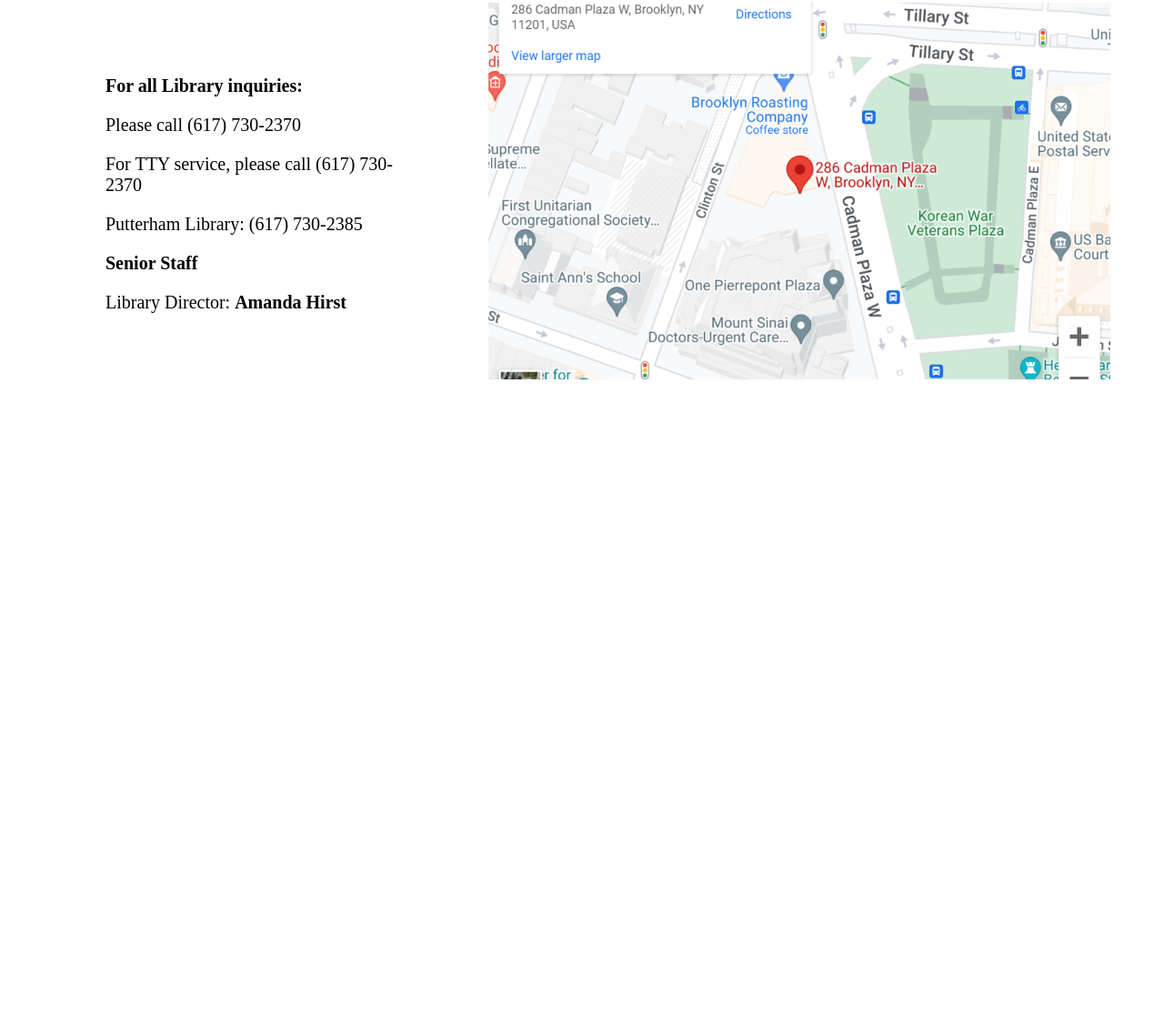
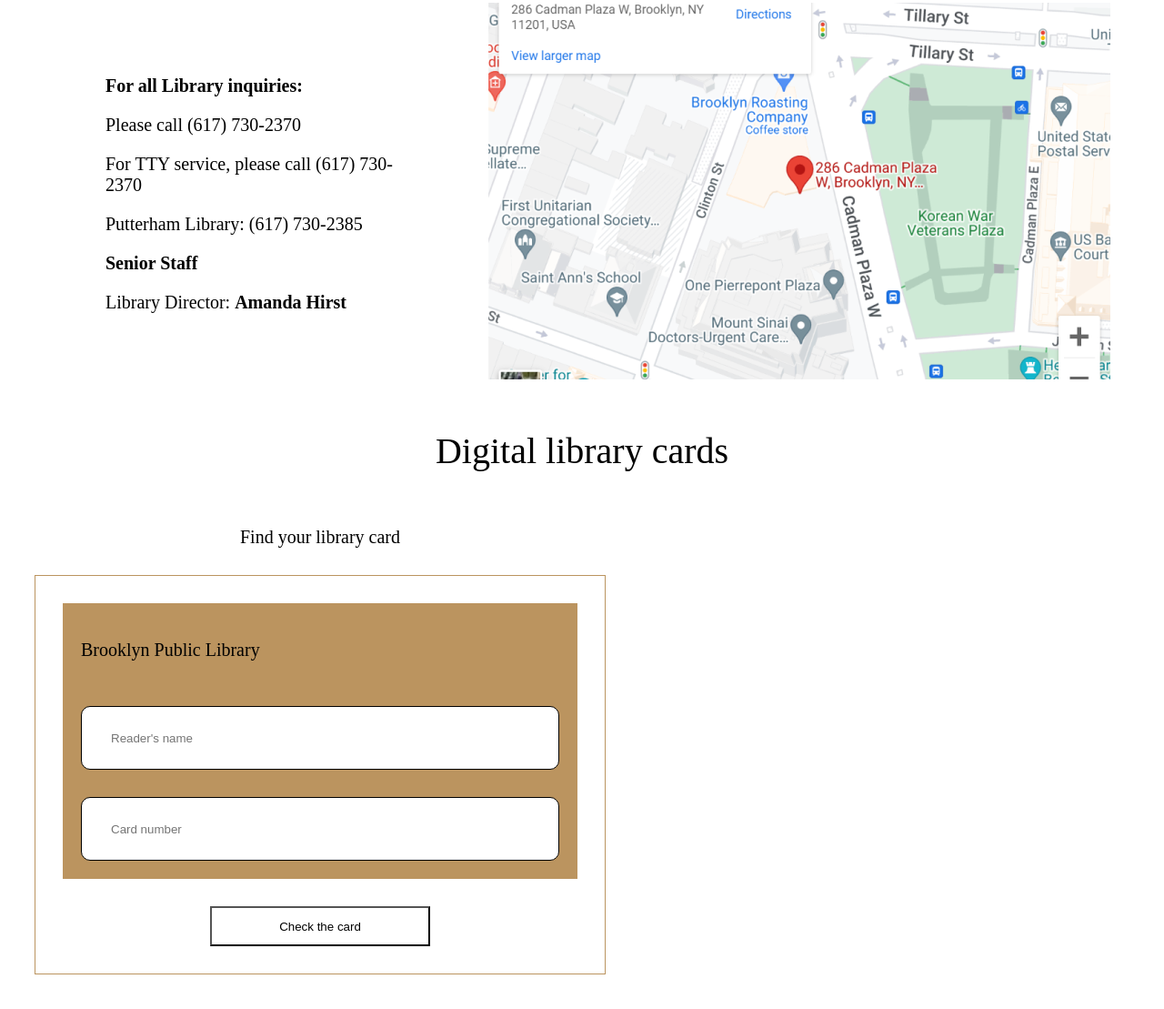
Before and after one commit to B1tRunner/StageZeroLibrary, a plain HTML site: page index.html in a window 1280 px wide. Shown: the part 4214-5323 px from the top of the page at 91% size. Before the commit the page ends 4686 px from the top, so only its background shows below. Drawn offline with Linux system fonts and the light colour scheme.

```diff
--- a/index.html
+++ b/index.html
@@ -291,16 +291,27 @@
 
         <!-- Card -->
         <section>
-            <div>
+            <p class="heading-center heading-2">
+                Digital library cards
+            </p>
+            <div class="flex-box flex-justify-between">
+                <div>
+                    <p class="heading-center">
+                        Find your library card
+                    </p>
+                    <form action="#" class="card-form flex-box flex-column">
+                        <div class="flex-box flex-column">
+                            <p>Brooklyn Public Library</p>
+                            <input type="text" placeholder="Reader's name">
+                            <input type="text" placeholder="Card number">
+                        </div>
+                        <button>Check the card</button>
+                    </form>
+                </div>
 
-            </div>
+                <div>
 
-            <div>
-
-            </div>
-
-            <div>
-
+                </div>
             </div>
         </section>
         <footer>
--- a/style.css
+++ b/style.css
@@ -216,6 +216,37 @@
     margin: 3rem;
 }
 
+.heading-center {
+    text-align: center;
+}
+
+.card-form {
+    border: 1px solid var(--main-golden) ;
+    margin: 30px;
+    gap: 30px;
+    padding: 30px;
+}
+
+.card-form div {
+    gap: 30px;
+    background: var(--main-golden);
+    padding: 20px;
+}
+
+.card-form input {
+    width: 520px;
+    height: 66px;
+    border: 1px solid black;
+    border-radius: 10px;
+    text-indent: 30px;
+}
+
+.card-form button {
+    align-self: center;
+    width: 242px;
+    height: 44px;
+    background-color: white;
+}
 
 
 /* .favorites div:nth-child(2) img {
```
